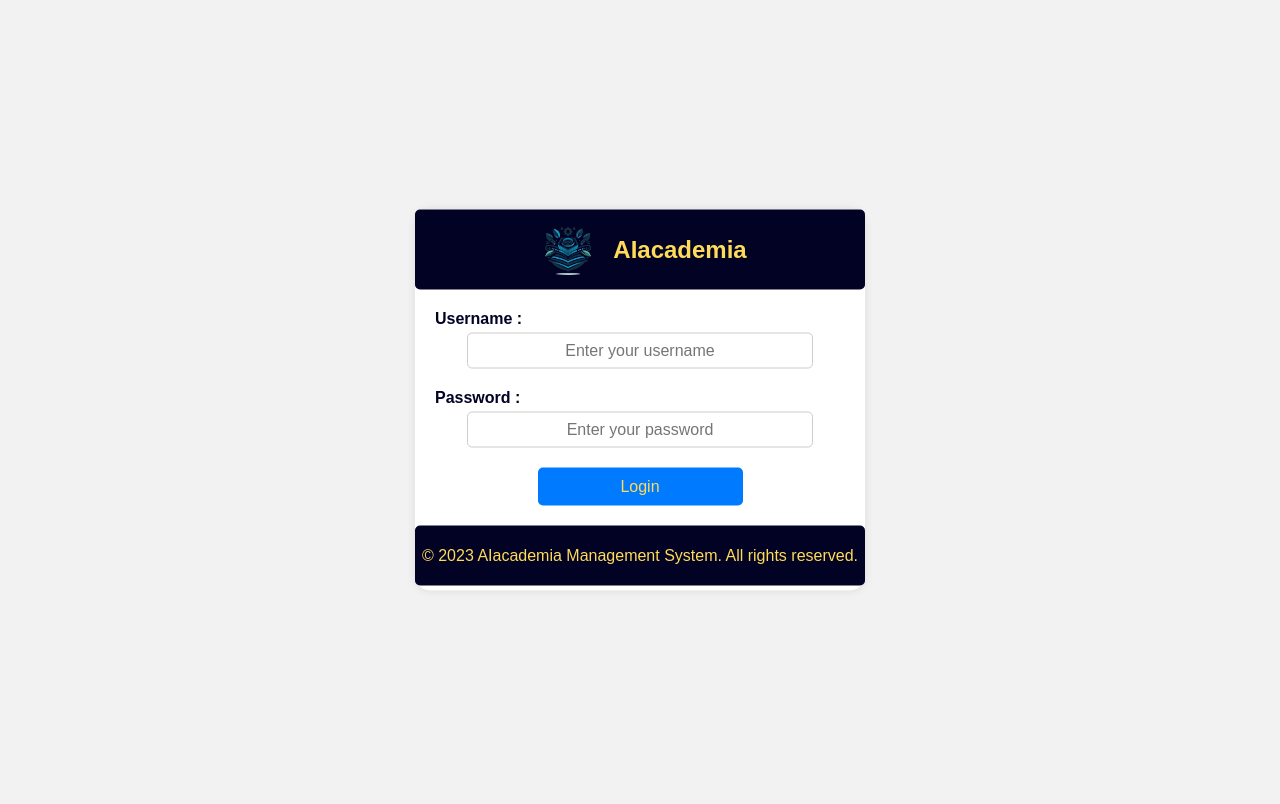
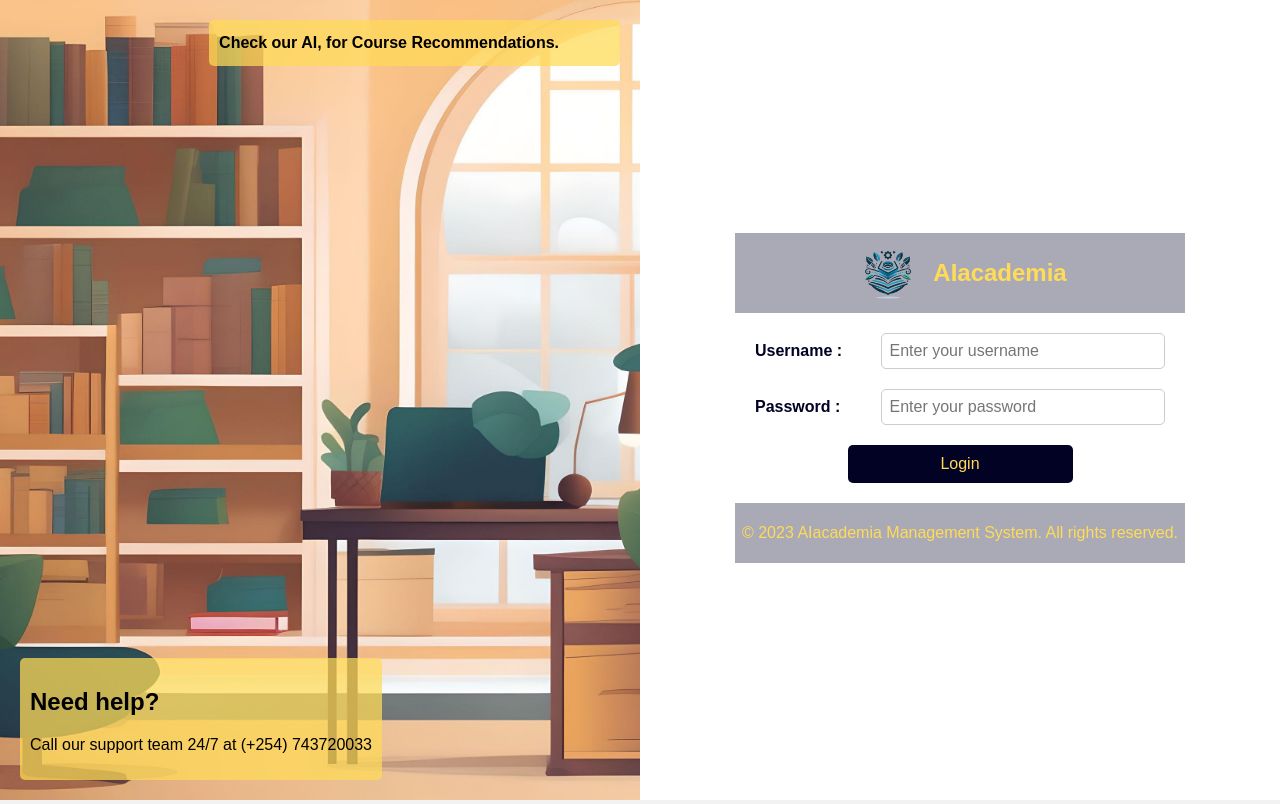
Before and after one commit to SimonMuthungu/ProActEd, a Django app: page /auth/login/ in a window 1280 px wide. Before the commit the page ends 590 px from the top, so only its background shows below. Run offline with Django 4.2, Linux system fonts and the light colour scheme; parts of the project's set-up code (start-up, migrations or seed data) failed here and were passed over; some libraries are stand-ins or nearby versions.

Commit message:
Enhanced the login page. Gpoing know for the progress pages

```diff
--- a/AIacademia/academia_app/static/css/course_recommendation_styles.css
+++ b/AIacademia/academia_app/static/css/course_recommendation_styles.css
@@ -1,4 +1,5 @@
 .header {
+    font-family: 'Poppins', sans-serif;
     background-color: #f8f9fa;
     padding: 10px;
     text-align: right;
--- a/AIacademia/academia_app/static/css/login.css
+++ b/AIacademia/academia_app/static/css/login.css
@@ -1,13 +1,49 @@
-/* login.css */
+/* Updated CSS */
 body, html {
     margin: 0;
     padding: 0;
     font-family: 'Poppins', sans-serif;
     background-color: #f2f2f2;
+    height: 100%;
+}
+
+.container {
+    display: flex;
+    height: 100vh;
+}
+
+.login-side {
+    flex: 1;
+    display: flex;
+    justify-content: center;
+    align-items: center;
+    background-color: #ffffff;
+}
+
+.image-side {
+    flex: 1;
+    position: relative;
+    background-color: #f2f2f2;
+}
+
+.help-image {
+    width: 100%;
+    height: 100%;
+    object-fit: cover;
+}
+
+.help-text {
+    position: absolute;
+    bottom: 20px;
+    left: 20px;
+    background-color: #ffdb58bc;
+    color: #000000;
+    padding: 10px;
+    border-radius: 5px;
 }
 
 .header {
-    background-color: #020225;
+    background-color: #02022555;
     color: #FFDB58;
     padding: 10px;
     text-align: center;
@@ -17,11 +53,9 @@ body, html {
     height: 80px;
     width: 100%;
     box-sizing: border-box;
-    border-radius: 5px;
 }
 
 .header h2 {
-    margin-left: 10px; /* better alignment */
     margin-right: auto;
 }
 
@@ -32,25 +66,20 @@ body, html {
 }
 
 .footer {
-    background-color: #020225;
+    background-color: #02022555;
     color: #FFDB58;
     padding: 5px 0;
     text-align: center;
     margin-bottom: 5px;
     margin-top: 20px;
-    border-radius: 5px;
+    width:100%;
 }
 
 .login-box {
     width: 450px;
-    margin: 0 auto;
     background-color: #ffffff;
     border-radius: 15px; /* More rounded corners */
-    box-shadow: 0px 0px 10px rgba(0, 0, 0, 0.1);
-    position: absolute;
-    top: 50%;
-    left: 50%;
-    transform: translate(-50%, -50%);
+    padding: 20px;
 }
 
 .login-box h2 {
@@ -60,6 +89,9 @@ body, html {
 }
 
 .input-group {
+    display: flex;
+    justify-content: space-between;
+    align-items: center;
     margin-bottom: 20px;
     text-align: center;
     margin-top: 20px;
@@ -69,8 +101,7 @@ body, html {
 
 /* Label styles */
 .input-group label {
-    display: block;
-    margin-bottom: 5px;
+    width: 30%;
     color: #020225;
     font-weight: bold;
     text-align: left;
@@ -78,20 +109,54 @@ body, html {
 
 /* Input field styles */
 .input-group input {
-    width: 80%; /* Adjusted width to fit better with the design */
+    width: 65%; /* Adjusted width to fit better with the design */
     padding: 8px;
     border: 1px solid #ccc;
     border-radius: 5px;
     font-size: 16px;
     outline: none;
+}
+
+.error-message {
+    color: #ff0000;
+    margin-bottom: 0px;
     text-align: center;
 }
 
-/* Button styles */
-.input-group button {
+.popup {
+    display: none;
+    position: fixed;
+    bottom: 90%;
+    right: 10%;
+    transform: translate(-50%, -50%);
+    padding: 5px;
+    background-color: #FFDB58;
+    color: #020225;
+    border-radius: 5px;
+    z-index: 1000;
+    font-size: 14px;
+}
+
+.popup.show {
+    display: block;
+}
+
+.popup-close {
+    margin-left: 10px;
+    color: #020225; /* Primary color */
+    font-weight: bold;
+    cursor: pointer;
+}
+.login-bt {
+    display: flex;
+    justify-content: center; /* Centering the button */
+    margin-top: 20px; /* Adding some margin to the top */
+}
+
+.login-bt button {
     width: 50%; /* Adjusted width for better design */
     padding: 10px;
-    background-color: #007BFF;
+    background-color: #020225;
     color: #FFDB58;
     border: none;
     text-align: center;
@@ -101,12 +166,41 @@ body, html {
     transition: background-color 0.3s ease;
 }
 
-.input-group button:hover {
-    background-color: #0056b3;
+.login-bt button:hover {
+    background-color: #02022555;
+}
+.recommendation-text {
+    position: absolute;
+    top: 20px;
+    right: 20px;
+    background-color: #ffdb58bc;
+    color: #000000;
+    padding: 10px;
+    border-radius: 5px;
+    display: flex;
+    align-items: center;
 }
 
-.error-message {
-    color: #ff0000;
-    margin-bottom: 15px;
-    text-align: center;
+.recommendation-text h3 {
+    margin: 0;
+    margin-right: 10px;
+    font-size: 16px;
 }
+
+.recommendation-text button {
+    background: none;
+    border: none;
+    cursor: pointer;
+    font-size: 24px;
+    color: #020225; /* Change color as needed */
+    display: flex;
+    align-items: center;
+}
+
+.recommendation-text button:hover {
+    color: #0056b3; /* Change hover color as needed */
+}
+
+.recommendation-text box-icon {
+    margin-left: 5px; /* Adjust if needed for better alignment */
+}
--- a/AIacademia/academia_app/templates/admin/login.html
+++ b/AIacademia/academia_app/templates/admin/login.html
@@ -6,34 +6,28 @@
     <meta name="viewport" content="width=device-width, initial-scale=1.0">
     <title>Login Page</title>
     <link rel="stylesheet" type="text/css" href="{% static 'css/login.css' %}">
-    <style>
-        .popup {
-            display: none;
-            position: fixed;
-            top: 50%;
-            left: 50%;
-            transform: translate(-50%, -50%);
-            padding: 20px;
-            background-color: #f44336;
-            color: white;
-            border-radius: 5px;
-            z-index: 1000;
-        }
-        .popup.show {
-            display: block;
-        }
-        .popup-close {
-            margin-left: 10px;
-            color: white;
-            font-weight: bold;
-            cursor: pointer;
-        }
-    </style>
+    <link href='https://unpkg.com/boxicons@2.1.1/css/boxicons.min.css' rel='stylesheet'>
+    <script src="https://unpkg.com/boxicons@2.1.4/dist/boxicons.js"></script>
 </head>
 <body>
+    <div class="container">
+        <div class="image-side">
+            <img src="{% static 'academia_app/login-image.jpg' %}" alt="Help Image" class="help-image">
+            <div class="recommendation-text">
+                <h3>Check our AI, for Course Recommendations.</h3>
+                <button onclick="window.location.href='{% url 'course_recommendation' %}'">
+                    <box-icon type='solid' name='right-top-arrow-circle'></box-icon>
+                </button>
+            </div>
+            <div class="help-text">
+                <h2>Need help?</h2>
+                <p>Call our support team 24/7 at (+254) 743720033</p>
+            </div>
+        </div>
+        <div class="login-side">
             <div class="login-box">
                 <div class="header">
-            <img src="{% static 'academia_app/logo.png' %}" alt="proacted_Logo" class="custom-logo">
+                    <img src="{% static 'academia_app/logo.png' %}" alt="AIacademia Logo" class="custom-logo">
                     <h2 id="thetitle">AIacademia</h2>
                 </div>
                 <form method="post" action="{% url 'login' %}">
@@ -54,12 +48,14 @@
                         <label for="password">Password :</label>
                         <input type="password" id="password" name="password" placeholder="Enter your password" required>
                     </div>
-            <div class="input-group">
+                    <div class="login-bt">
                         <button type="submit">Login</button>
                     </div>
                 </form>
                 <div class="footer">
                     <p>© 2023 AIacademia Management System. All rights reserved.</p>
+                </div>
+            </div>
         </div>
     </div>
     <script>
```
Also changed, not shown: AIacademia/academia_app/templates/auth/login.html (+22 -26 lines), AIacademia/academia_app/static/academia_app/login-image.jpg (added), 1 other file. Lines whose indentation alone changed are shown as unchanged.
